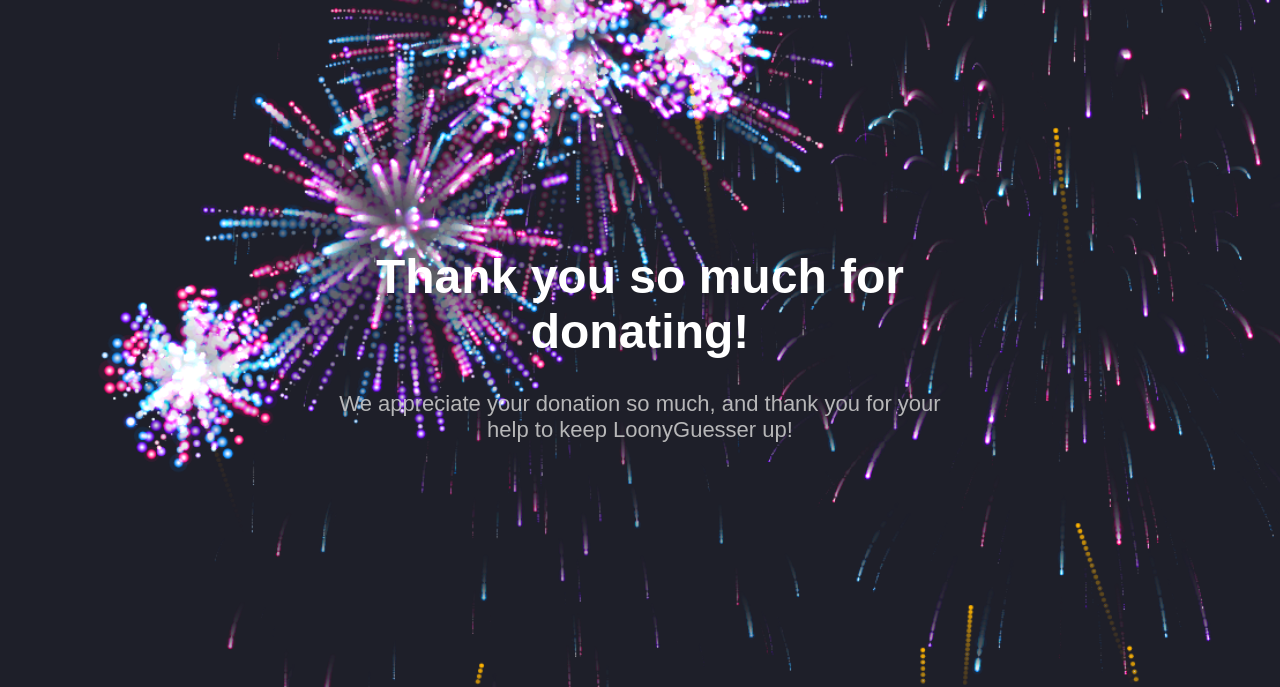
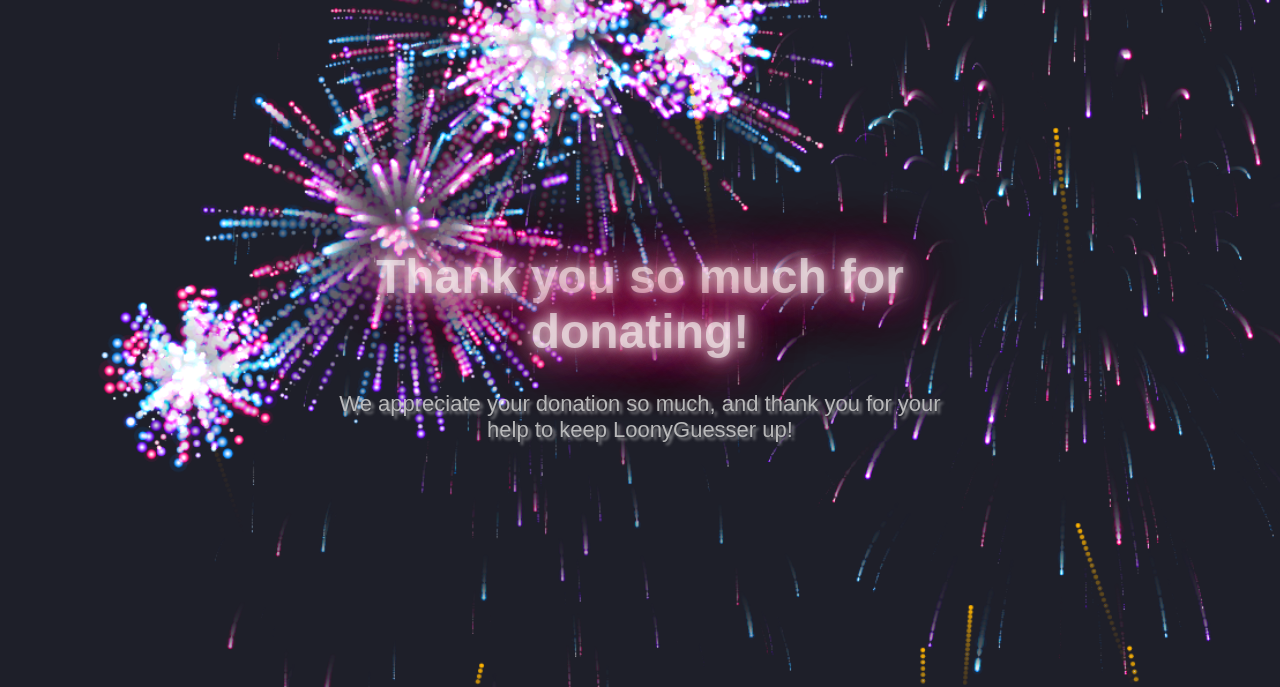
Before and after one commit to LuckieCrab/luckiecrab.github.io, a plain HTML site: page asasojojfihndasincasniejroianbsidfjawlkn3er9uwahsnfdsabfiuashjfcn9283hfjnsioandf98q0213hr09adfjaspj0r23bnhfasfawe.html in a window 1280 px wide. Shown: the part 113-800 px from the top of the page. Drawn offline with nearby package versions, Linux system fonts and the light colour scheme; animation ran at ten frames a second.

Commit message:
amazing text shadows

```diff
--- a/assets/css/donate.css
+++ b/assets/css/donate.css
@@ -8,12 +8,14 @@
 }
 
 .header h1 {
-    color: white;
+    color: rgba(254, 252, 249, 0.6);
     font-size: 48px;
+    text-shadow: 0 0 10px rgba(254, 252, 249, 0.6), 0 0 20px rgba(254, 252, 249, 0.6), 0 0 30px rgba(222, 57, 130, 0.6), 0 0 40px rgba(222, 57, 130, 0.6), 0 0 50px rgba(222, 57, 130, 0.6), 0 0 60px rgba(222, 57, 130, 0.6), 0 0 70px rgba(222, 57, 130, 0.6);
 }
 
 .header p {
     color: rgba(200, 200, 200, 0.9);
+    text-shadow: 3px 3px 3px rgba(200, 200, 200, 0.6);
     font-size: 22px;
 }
 
```
